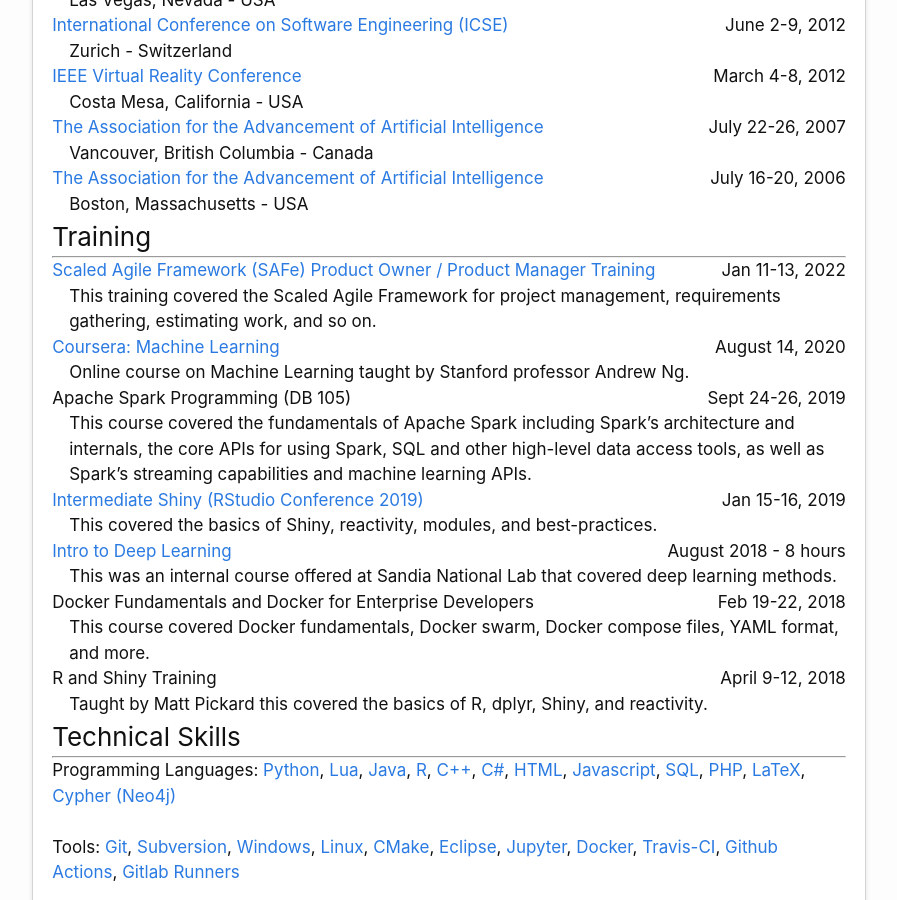
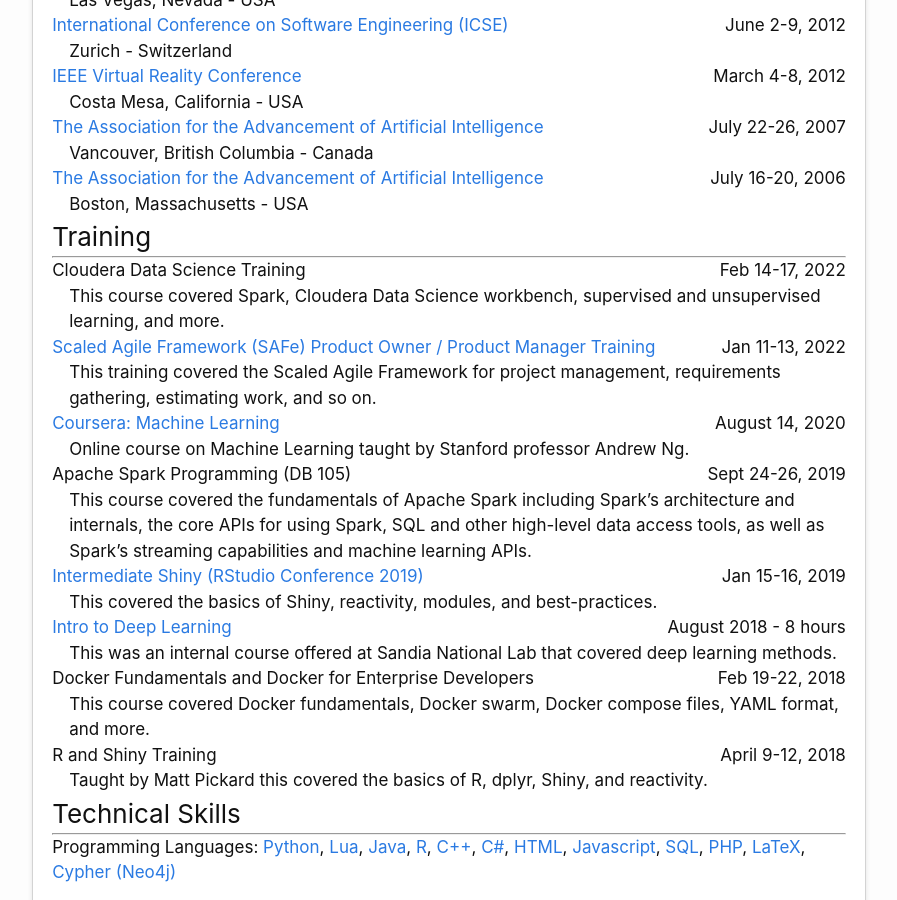
Before and after one commit to carlsonp/carlsonp.github.io, a Jekyll site: the page built from cv.md, in a window 1280 px wide and 900 px high, scrolled down 4530 px. Shown: the whole window, without its empty margins (191-1088 px from the left). Built offline with Jekyll 4.4.1, drawn with Linux system fonts in a browser that asks for light colours.

Commit message:
add CDSW training

```diff
--- a/_data/training.json
+++ b/_data/training.json
@@ -1,4 +1,9 @@
 [
+    {
+        "title": "Cloudera Data Science Training",
+        "date": "Feb 14-17, 2022",
+        "description": "This course covered Spark, Cloudera Data Science workbench, supervised and unsupervised learning, and more."
+    },
     {
 	    "title": "Scaled Agile Framework (SAFe) Product Owner / Product Manager Training",
 	    "date": "Jan 11-13, 2022",
```
